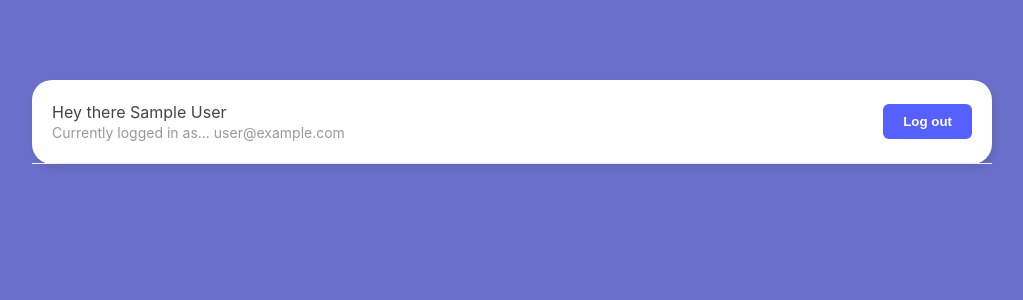
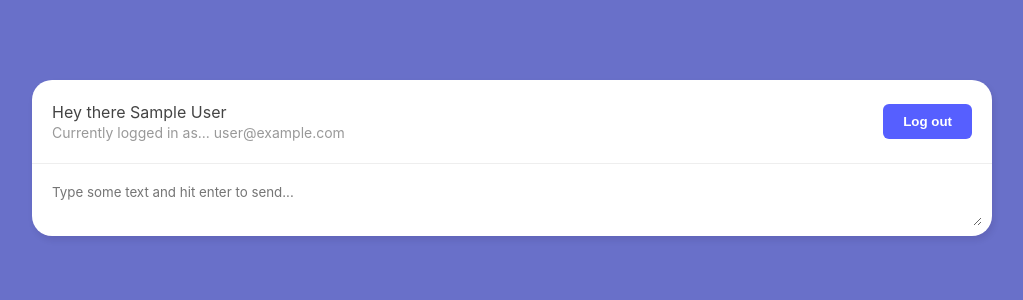
Before and after one commit to Chrisdalbano/v-espressomenu-webapp, a Vue app: page / in a window 1280 px wide. Shown: the top 300 px of the page, without its empty margins (128-1151 px from the left). Built offline with nearby package versions, Linux system fonts and the light colour scheme; no server answers; sample sign-in values are in the browser's storage.

Commit message:
Added useCollection, NewLogForm for chat usage

```diff
--- /dev/null
+++ b/src/components/NewLogForm.vue
@@ -0,0 +1,59 @@
+<template>
+  <form>
+    <textarea
+      placeholder="Type some text and hit enter to send..."
+      v-model="message"
+      @keypress.enter.prevent="handleSubmit"
+    >
+    </textarea>
+    <div class="error">
+      {{ error }}
+    </div>
+  </form>
+</template>
+
+<script>
+import { ref } from "vue";
+import { useAuth } from "@/stores/auth";
+import { Timestamp } from "@firebase/firestore";
+import useCollection from "../composables/useCollection";
+export default {
+  setup() {
+    const auth = useAuth();
+    const message = ref("");
+    const { addDoc, error } = useCollection("messages");
+
+    const handleSubmit = async () => {
+      const chat = {
+        name: auth.user.displayName,
+        message: message.value,
+        createdAt: Timestamp.fromDate(new Date()),
+      };
+
+      // console.log(chat);
+      await addDoc(chat);
+      if (!error.value) {
+        message.value = '';
+      }
+    };
+    return { message, handleSubmit, error };
+  },
+};
+</script>
+
+<style scoped>
+form {
+  margin: 10px;
+}
+textarea {
+  width: 100%;
+  max-width: 100%;
+  margin-bottom: 6px;
+  padding: 10px;
+  box-sizing: border-box;
+  border: 0;
+  border-radius: 20px;
+  font-family: inherit;
+  outline: none;
+}
+</style>
--- a/src/components/SignupForm.vue
+++ b/src/components/SignupForm.vue
@@ -8,7 +8,7 @@
     />
     <input type="email" required placeholder="Email" v-model="email" />
     <input type="password" required placeholder="Password" v-model="password" />
-    <button>Sign up</button>
+    <button>Create Account</button>
   </form>
 </template>
 
--- /dev/null
+++ b/src/composables/useCollection.js
@@ -0,0 +1,21 @@
+import { ref } from 'vue';
+import { getFirestore, collection, query, where, getDocs } from "firebase/firestore";
+
+const db = getFirestore();
+const useCollection = (collection) => {
+    const error = ref(null);
+
+    const addDoc = async (doc) => {
+        error.value = null;
+
+        try {
+            await collection(db).add(doc);
+        } catch(err) {
+            console.log(err.message);
+            err.value = 'Could not send the message';
+        }
+    }
+    return { error, addDoc }
+}
+
+export default useCollection
--- a/src/stores/auth.js
+++ b/src/stores/auth.js
@@ -54,7 +54,6 @@ export const useAuth = defineStore("auth", () => {
       if (!credentials) {
         throw new Error("Could not complete the Sign up");
       }
-      // await updateProfile(auth.currentUser, { displayName });
       await updateProfile(auth.currentUser, { displayName })
       user.value = credentials.user;
     } catch (err) {
--- a/src/views/HomeView.vue
+++ b/src/views/HomeView.vue
@@ -1,11 +1,15 @@
 <script setup>
-import Navbar from "../components/Navbar.vue"
+import NewLogForm from "../components/NewLogForm.vue"
+import Navbar from "../components/Navbar.vue";
 import { useAuth } from "@/stores/auth";
-const auth = useAuth()
+
+const auth = useAuth();
+
 </script>
 
 <template>
   <div v-if="auth.user" class="container">
-    <Navbar/>
+    <Navbar />
+    <NewLogForm/>
   </div>
 </template>
```
Also changed, not shown: src/assets/firebase/config.js (line endings or trailing spaces).
